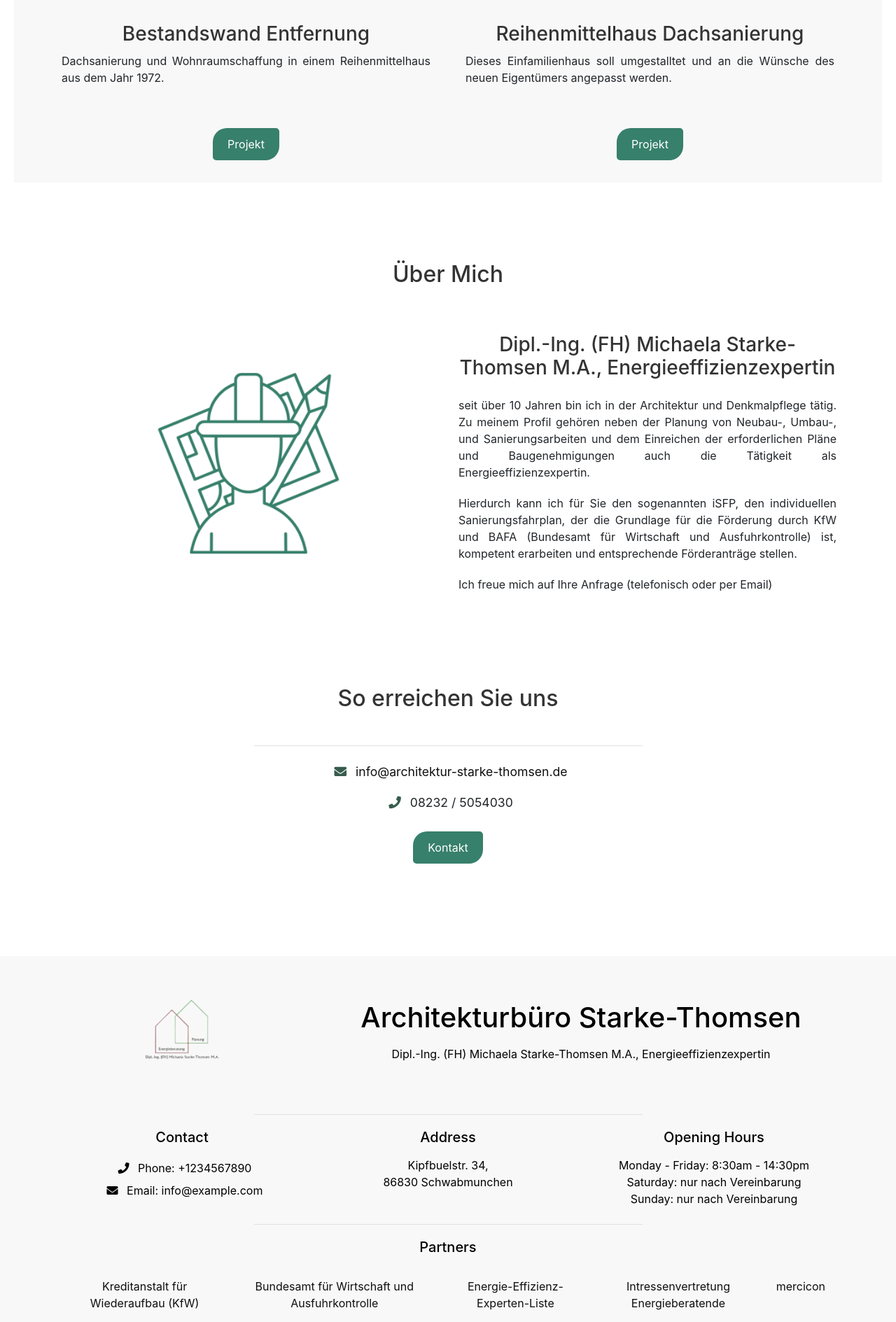
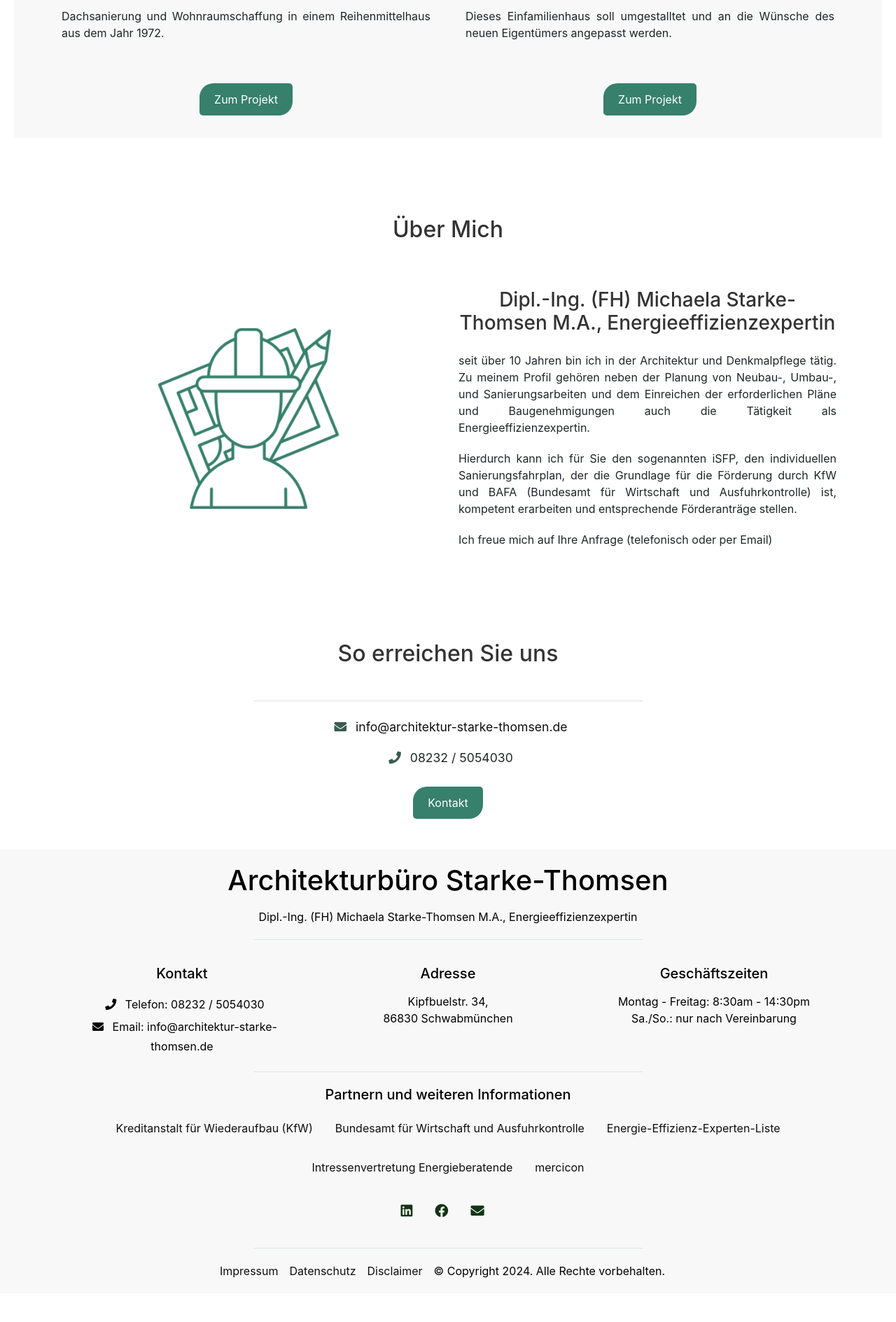
Before and after one commit to DouniaBK/arkitekture-MST, a Django app: page / in a window 1280 px wide. Shown: the part 1996-3885 px from the top of the page at 70% size. After the commit the page ends 3822 px from the top, so only its background shows below. Run offline with Django 5.2, Linux system fonts and the light colour scheme; some libraries are stand-ins or nearby versions.

Commit message:
fix: translate keywords from En to DE and minor styling.

```diff
--- a/home/static/home/css/styles.css
+++ b/home/static/home/css/styles.css
@@ -65,12 +48,80 @@ nav ul li a {
     margin-bottom: 20px;
 }
 
+/* Sticky navbar */
+.sticky-top {
+    position: -webkit-sticky;
+    position: sticky;
+    top: 0;
+    z-index: 1030;
+}
+
+/* Responsive Styles */
+@media (max-width: 1000px) {
+    .header {
+        padding: 10px 15px;
+    }
+
+    .navbar-brand {
+        font-size: 18px;
+    }
+
+    .navbar-nav {
+        text-align: center;
+    }
+
+    .navbar-nav .nav-item {
+        display: block;
+        margin: 5px 0;
+    }
+
+    .navbar-logo {
+        max-width: 70px; /* Smaller logo on medium screens */
+    }
+}
+
+@media (max-width: 768px) {
+    .header {
+        padding: 10px 15px;
+    }
+
+    .navbar-brand {
+        font-size: 16px;
+    }
+
+    .navbar-nav {
+        text-align: center;
+    }
+
+    .navbar-nav .nav-item {
+        display: block;
+        margin: 5px 0;
+    }
+
+    .navbar-logo {
+        max-width: 60px; /* Smaller logo on small screens */
+    }
+}
+
+@media (max-width: 576px) {
+    .navbar-logo {
+        max-width: 50px; /* Smaller logo on very small screens */
+    }
+
+    .navbar-brand {
+        font-size: 14px;
+    }
+
+    .navbar-brand span {
+        display: none; /* Hide the text on very small screens */
+    }
+}
 /* Footer */
 .footer {
     background-color: rgba(248, 248, 248, 1);
     color: #000000;
     text-align: center;
-    padding: 10px 0;
+    padding: 20px 0;
     width: 100%;
 }
 
@@ -87,7 +139,7 @@ nav ul li a {
 }
 
 .gray-icon {
-    color: #343a40;;
+    color: #113514;
     font-size: 1.2rem;
 }
 
@@ -106,6 +158,52 @@ nav ul li a {
 
 .list-unstyled.d-flex.justify-content-center > li {
     margin-right: 1rem;
+}
+
+.header, .content-wrapper, .footer {
+    flex-shrink: 0;
+}
+
+/* Responsive Design */
+@media (max-width: 768px) {
+    .footer-heading {
+        font-size: 1.5rem;
+    }
+    .footer-heading h1 {
+        font-size: 1.6rem;
+    }
+
+    .footer p .footer-subheading {
+        font-size: 1rem;
+    }
+
+    .gray-icon {
+        font-size: 1rem;
+    }
+
+    .list-unstyled.d-flex.justify-content-start > li,
+    .list-unstyled.d-flex.justify-content-center > li {
+        margin-right: 0.5rem;
+    }
+}
+
+@media (max-width: 480px) {
+    .footer-heading {
+        font-size: 1.5rem;
+    }
+
+    .footer p {
+        font-size: 1rem;
+    }
+
+    .gray-icon {
+        font-size: 1rem;
+    }
+
+    .list-unstyled.d-flex.justify-content-start > li,
+    .list-unstyled.d-flex.justify-content-center > li {
+        margin-right: 0.25rem;
+    }
 }
 
 /* projects, about me & services */
--- a/home/templates/home/base.html
+++ b/home/templates/home/base.html
@@ -10,16 +10,15 @@
     <!-- Other head content -->
     <link rel="stylesheet" href="https://cdnjs.cloudflare.com/ajax/libs/font-awesome/5.15.4/css/all.min.css">
 </head>
-</head>
 <body>
-    <header class="header">
+    <header class="header sticky-top">
         <div class="container">
             <div class="row align-items-center">
                 <div class="col-md-2 col-6">
                     <a class="navbar-brand" href="{% url 'home' %}">
-                    <img src="{% static 'home/images/logo-Architekturbüro-Starke-Thomsen-resized-nobg.png' %}" alt="Logo" class="navbar-logo" width="80" height="40" class="d-inline-block align-text-top">
-                    Architekturbüro Starke-Thomsen
-                </a>
+                        <img src="{% static 'home/images/logo-Architekturbüro-Starke-Thomsen-resized-nobg.png' %}" alt="Logo" class="navbar-logo" width="80" height="40">
+                        <span>Architekturbüro Starke-Thomsen</span>
+                    </a>
                 </div>
                 <div class="col-md-10 col-6 d-flex justify-content-end">
                     <nav class="navbar navbar-expand-md navbar-light justify-content-start">
@@ -29,7 +28,7 @@
                         <div class="collapse navbar-collapse" id="navbarNav">
                             <ul class="navbar-nav">
                                 <li class="nav-item"><a class="nav-link" href="{% url 'home' %}">HOME</a></li>
-                                 <!-- <li class="nav-item"><a class="nav-link" href="{% url 'about' %}">ÜBER MICH</a></li> -->
+                                <!-- <li class="nav-item"><a class="nav-link" href="{% url 'about' %}">ÜBER MICH</a></li> -->
                                 <li class="nav-item"><a class="nav-link" href="{% url 'services' %}">SERVICES</a></li>
                                 <li class="nav-item"><a class="nav-link" href="{% url 'portfolio' %}">PROJEKTE</a></li>
                                 <li class="nav-item"><a class="nav-link" href="{% url 'contact' %}">CONTACT</a></li>
--- a/home/templates/home/footer.html
+++ b/home/templates/home/footer.html
@@ -1,42 +1,39 @@
-{% load static %}<!-- footer.html -->
+{% load static %}
+<!-- footer.html -->
 <footer class="footer">
     <div class="container">
         <!-- First Section: Logo and Header -->
-        <div class="row">
-            <div class="col-md-4 align-self-center">
-                <img src="{% static 'home/images/logo-Architekturbüro-Starke-Thomsen-v2.png' %}" alt="Logo" class="footer-logo img-fluid">
-            </div>
-            <div class="col-md-8 align-self-center">
+        <div class="row text-center">
+            <div class="col-md-12">
                 <h1 class="footer-heading">Architekturbüro Starke-Thomsen</h1>
                 <p>Dipl.-Ing. (FH) Michaela Starke-Thomsen M.A., Energieeffizienzexpertin</p>
             </div>
         </div>
         <hr class="footer-divider">
         <!-- Second Section: Contact, Address, and Opening Hours -->
-        <div class="row mb-4">
+        <div class="row mb-4 text-center">
             <div class="col-md-4">
-                <h5 class="footer-heading">Contact</h5>
-                <p><i class="fas fa-phone p-2"></i> Phone: +1234567890</p>
-                <p><i class="fas fa-envelope p-2"></i> Email: info@example.com</p>
+                <h5 class="footer-subheading m-3">Kontakt</h5>
+                <p><i class="fas fa-phone p-2"></i> Telefon: 08232 / 5054030</p>
+                <p><i class="fas fa-envelope p-2"></i> Email: info@architektur-starke-thomsen.de</p>
             </div>
             <div class="col-md-4">
-                <h5 class="footer-heading">Address</h5>
+                <h5 class="footer-subheading m-3">Adresse</h5>
                 <p>Kipfbuelstr. 34,</p>
-                <p>86830 Schwabmunchen</p>
+                <p>86830 Schwabmünchen</p>
             </div>
             <div class="col-md-4">
-                <h5 class="footer-heading">Opening Hours</h5>
-                <p>Monday - Friday: 8:30am - 14:30pm</p>
-                <p>Saturday: nur nach Vereinbarung</p>
-                <p>Sunday: nur nach Vereinbarung</p>
+                <h5 class="footer-subheading m-3">Geschäftszeiten</h5>
+                <p>Montag - Freitag: 8:30am - 14:30pm</p>
+                <p>Sa./So.: nur nach Vereinbarung</p>
             </div>
         </div>
         <hr class="footer-divider">
         <!-- Third Section: Partners Links -->
-        <div class="row">
-            <div class="col-md-12 ">
-                <h5 class="footer-heading">Partners</h5>
-                <ul class="list-unstyled d-flex justify-content-start">
+        <div class="row text-center">
+            <div class="col-md-12">
+                <h5 class="footer-subheading">Partnern und weiteren Informationen</h5>
+                <ul class="list-unstyled d-flex flex-wrap justify-content-center">
                     <li class="m-3">
                         <a href="https://www.kfw.de/inlandsfoerderung/Unternehmen/Energie-und-Umwelt/?kfwmc=kom.sea.google.kfwcorporate.run-of-site.sitelink|energieeffizienz&wt_cc1=brand&wt_cc2=coi&gad_source=1&gclid=CjwKCAiA_aGuBhACEiwAly57Med4vZRbGybrTMm6SFuw0DL3C3IsBTjf1mrOQ76xHJLVJExlUQ4nvhoCcM4QAvD_BwE" target="_blank">Kreditanstalt für Wiederaufbau (KfW)</a>
                     </li>
@@ -62,12 +59,7 @@
                     </li>
                     <li class="mr-3">
                         <a href="https://www.facebook.com/profile.php?id=61559596775225" target="_blank">
-                            <i class="fab fa-facebook gray-icon p-2"></i>
-                        </a>
-                    </li>
-                    <li class="mr-3">
-                        <a href="{% url 'contact' %}">
-                            <i class="fas fa-phone gray-icon p-2"></i>
+                            <i class="fab fa-facebook gray-icon p-2 "></i>
                         </a>
                     </li>
                     <li>
@@ -84,9 +76,9 @@
         <!-- Fourth Section: Legal Links and Copyright -->
         <div class="row">
             <div class="col-md-12 text-center">
-                <ul class="list-unstyled d-flex justify-content-center mb-0">
-                    <li class="mr-3"><a href="{% url 'impressum' %}">Terms of Use</a></li>
-                    <li class="mr-3"><a href="{% url 'privacy' %}">Privacy Policy</a></li>
+                <ul class="list-unstyled d-flex flex-wrap justify-content-center mb-0">
+                    <li class="mr-3"><a href="{% url 'impressum' %}">Impressum</a></li>
+                    <li class="mr-3"><a href="{% url 'privacy' %}">Datenschutz</a></li>
                     <li class="mr-3"><a href="{% url 'disclaimer' %}">Disclaimer</a></li>
                     <li class="mr-3">© Copyright 2024. Alle Rechte vorbehalten.</li>
                 </ul>
--- a/home/templates/home/home.html
+++ b/home/templates/home/home.html
@@ -2,7 +2,7 @@
 Starke-Thomsen{% endblock %} {% block content %}
 
 <!-- Introduction section -->
-<div class="container m-7">
+<div class="container mt-5">
   <div class="row">
     <div class="col-lg-6">
       <h1 class="fw-bold text-center mt-4 mb-4">Architekturbüro Starke-Thomsen</h1>
@@ -35,7 +35,7 @@ Starke-Thomsen{% endblock %} {% block content %}
 <!-- Services section -->
 <div class="container m-7">
   <div class="content-section">
-    <h2 class="m-5 text-start">Dienstleistungen</h2>
+    <h2 class="mt-5 mb-5 text-center">Dienstleistungen</h2>
     <div class="home-service-container">
       <div class="home-service">
         <h3>Energieberatung</h3>
@@ -80,7 +80,7 @@ Starke-Thomsen{% endblock %} {% block content %}
       </div>
     </div>
     <div class="text-center m-4">
-      <a href="{% url 'services' %}" class="btn" id="btn-green-leaf">Zu Dienstleistungen</a>
+      <a href="{% url 'services' %}" class="btn" id="btn-green-leaf">Zu den Dienstleistungen</a>
     </div>
   </div>
 </div>
@@ -109,7 +109,7 @@ Starke-Thomsen{% endblock %} {% block content %}
           </div>
           <div class="text-center m-4">
             <a href="{% url 'projectone' %}" class="btn" id="btn-green-leaf"
-              >Projekt</a
+              >Zum Projekt</a
             >
           </div>
         </div>
@@ -130,7 +130,7 @@ Starke-Thomsen{% endblock %} {% block content %}
           </div>
           <div class="text-center m-4">
             <a href="{% url 'projecttwo' %}" class="btn" id="btn-green-leaf"
-              >Projekt</a
+              >Zum Projekt</a
             >
           </div>
         </div>
@@ -179,7 +179,7 @@ Starke-Thomsen{% endblock %} {% block content %}
 </div>
 
 <!-- Contact information section -->
-<div class="container m-7">
+<div class="container mt-5">
   <div class="content-section">
     <h2 class="m-5">So erreichen Sie uns</h2>
     <hr class="footer-divider" />
--- a/home/templates/home/portfolio.html
+++ b/home/templates/home/portfolio.html
@@ -27,7 +27,7 @@
             </div>
             <div class="text-center m-4">
               <a href="{% url 'projectone' %}" class="btn" id="btn-green-leaf"
-                >Projekt</a
+                >Zum Projekt</a
               >
             </div>
           </div>
@@ -48,7 +48,7 @@
             </div>
             <div class="text-center m-4">
               <a href="{% url 'projecttwo' %}" class="btn" id="btn-green-leaf"
-                >Projekt</a
+                >Zum Projekt</a
               >
             </div>
           </div>
--- a/home/templates/home/projectone.html
+++ b/home/templates/home/projectone.html
@@ -2,7 +2,7 @@
 {% load static %}
 
 {% block content %}
-<section class="project-section m-7">
+<section class="project-section mt-5">
     <div class="container">
         <div class="row">
             <div class="col-md-12">
@@ -33,7 +33,7 @@
                 <p class="project-description pt-3">Die Firma MERCICON übernimmt die Bauarbeiten.</p>
             </div>
         </div>
-        <div class="row pb-5">
+        <div class="row ">
             <div class="col-md-6 text-center">
                 <img src="{% static 'home/images/projects/umplanung-project-img5.jpg' %}" alt="Image 4" class="project-page-image img-fluid p-4"
                 id="boder-radius">
@@ -47,7 +47,7 @@
         </div>
 
             <!-- Contact information section -->
-    <div class="container m-7">
+    <div class="container mt-4">
         <div class="content-section">
           <h2 class="m-5">So erreichen Sie uns</h2>
           <hr class="footer-divider" />
--- a/home/templates/home/projecttwo.html
+++ b/home/templates/home/projecttwo.html
@@ -1,5 +1,5 @@
 {% extends 'home/base.html' %} {% load static %} {% block content %}
-<section class="project-section m-7">
+<section class="project-section mt-5">
   <div class="container">
     <div class="row">
       <div class="col-md-12">
@@ -35,7 +35,7 @@
         </p>
       </div>
     </div>
-    <div class="row pb-5">
+    <div class="row">
       <div class="col-md-6 text-center">
         <img
           src="{% static 'home/images/projects/dachsanierung-project-img3.jpg' %}"
@@ -65,7 +65,7 @@
     </div>
 
     <!-- Contact information section -->
-    <div class="container m-7">
+    <div class="container mt-4">
       <div class="content-section">
         <h2 class="m-5">So erreichen Sie uns</h2>
         <hr class="footer-divider" />
--- a/home/templates/home/services.html
+++ b/home/templates/home/services.html
@@ -23,7 +23,7 @@
 </div>
 
 <!-- Services Section -->
-<section class="page-services-section m-7">
+<section class="page-services-section mt-7">
     <div class="container">
         <div class="row">
             <div class="col-md-12">
@@ -148,7 +148,7 @@
         <a href="{% url 'contact' %}" class="btn" id="btn-green-leaf">Kontakt</a>
       </div>
     </div>
-  </div>
+</div>
 
 <script>
     function toggleDescription(event) {
```
Also changed, not shown: other parts of home/static/home/css/styles.css (+69 -47 lines), home/templates/home/impressum.html (+33 -6 lines).
